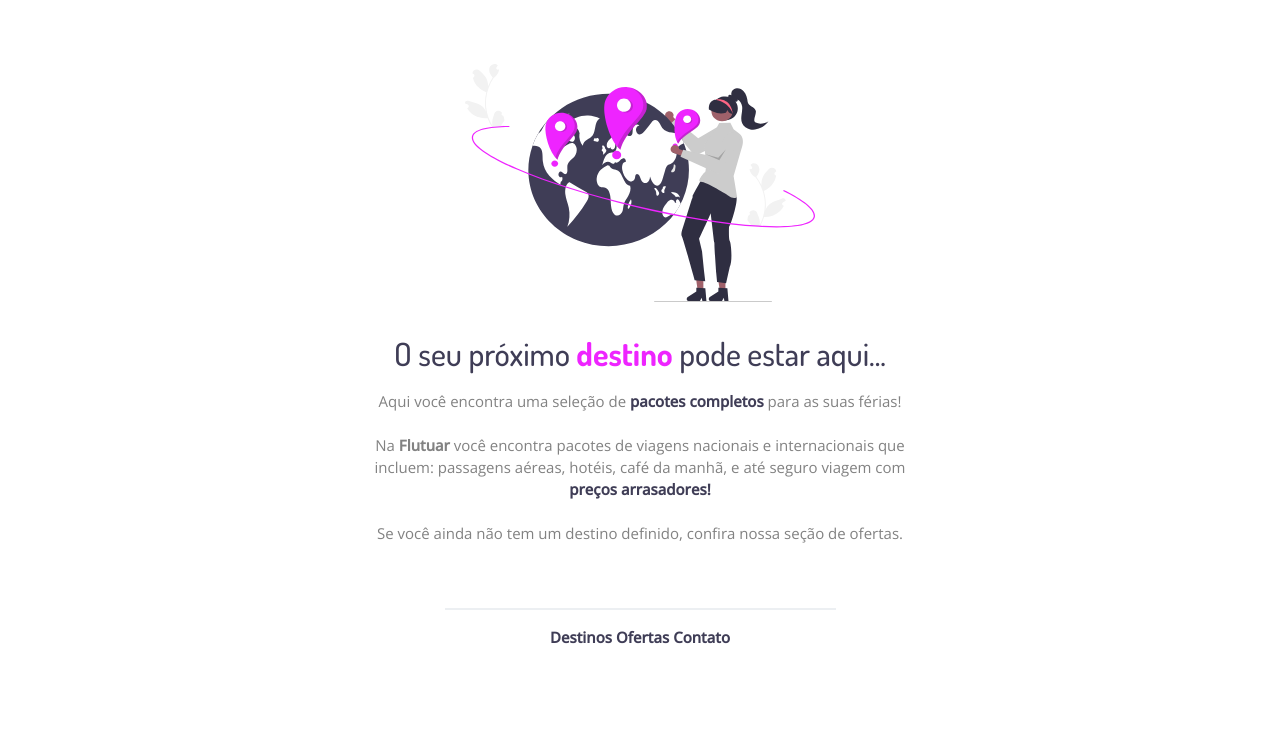
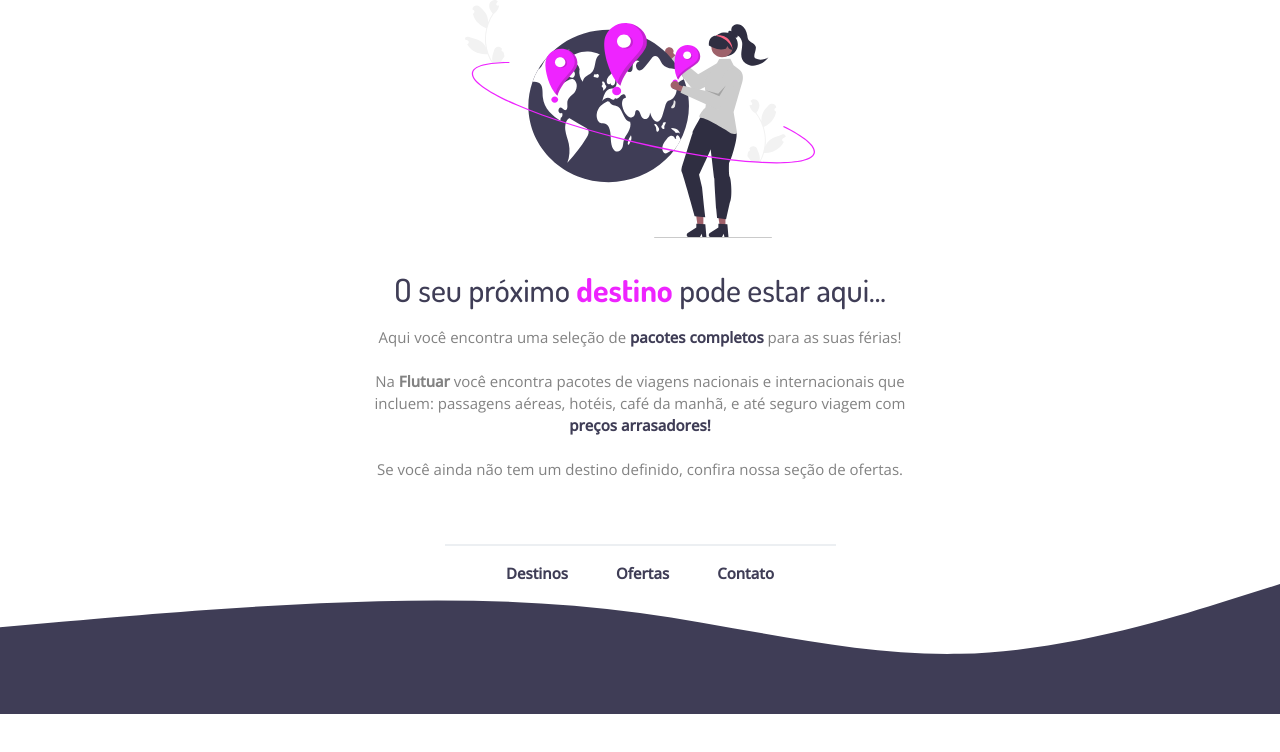
Before and after one commit to oborrges/destino, a plain HTML site: page index.html in a window 1280 px wide. Drawn offline with nearby package versions, Linux system fonts and the light colour scheme.

Commit message:
finalized layout :tada:

```diff
--- a/index.html
+++ b/index.html
@@ -38,6 +38,10 @@
       <a href="#"><strong>Ofertas</strong></a>
       <a href="#"><strong>Contato</strong></a>
     </footer>
+
+  </div>
+  <div class="wave">
+    <img src="./images/wave.svg" alt="imagem de uma onda roxa na parte inferior da tela">
   </div>
 </body>
 </html>
--- a/style.css
+++ b/style.css
@@ -14,7 +14,7 @@
 
 .container img {
   width: 350px;
-  margin: 64px auto 32px;
+  margin: 0px auto 32px;
 }
 
 h1 {
@@ -55,8 +55,7 @@ p span {
   border: 1px solid #ECEFF2;
   margin: 64px auto 16px;
 }
-
-footer a {
+ a {
   text-decoration: none;
   color: #3F3D56;
   font-family: 'Open Sans';
@@ -64,3 +63,17 @@ footer a {
   font-size: 15px;
   line-height: 22px;
 }
+
+a:hover {
+  color: #EE24FF;
+}
+
+footer a + a {
+  margin-left: 44px;
+}
+
+.wave img {
+  width: 100%;
+  position: sticky;
+  bottom: 0;
+}
```
Also changed, not shown: .github/icon-preview.png (added), .github/preview.jpg (added), images/wave.svg (added).
